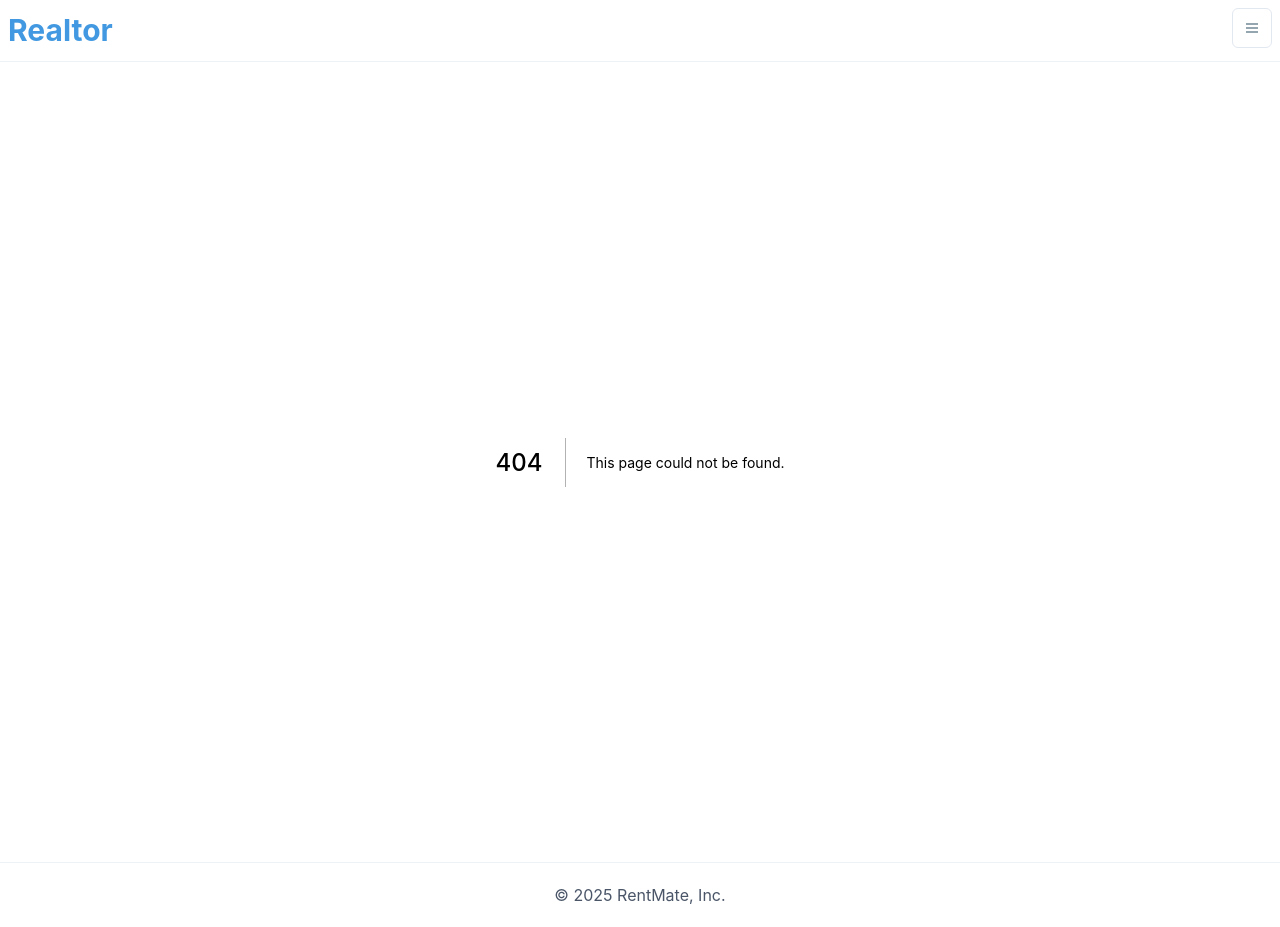
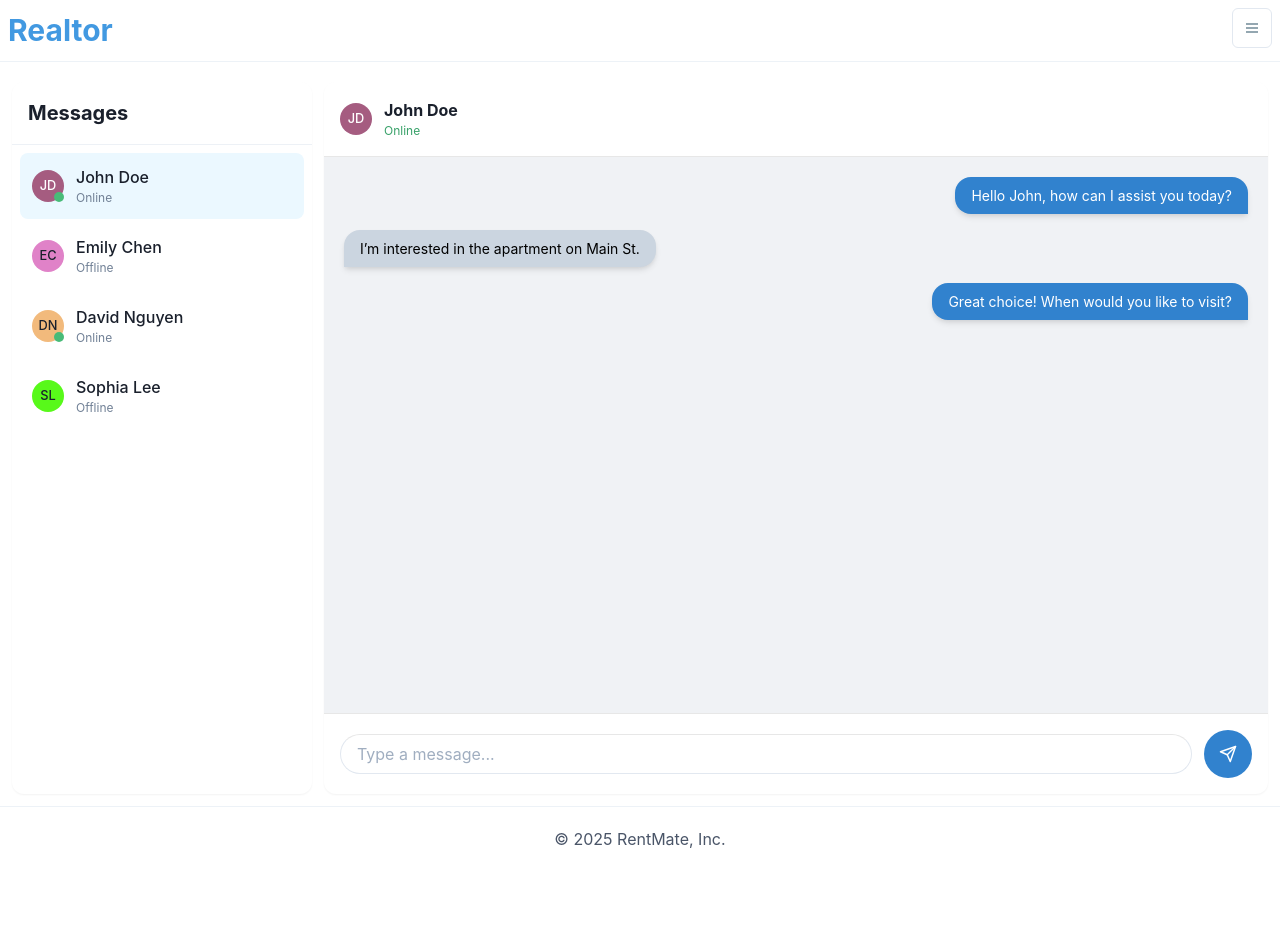
Before and after one commit to NguyenTrongKhoa595/Software-Engineering-Process-Tools, a Next.js app: page /messages in a window 1280 px wide. Before the commit this address had no page. After the commit the page ends 871 px from the top, so only its background shows below. Built offline with nearby package versions, Linux system fonts and the light colour scheme.

Commit message:
Create message.js
display UI for message

```diff
--- /dev/null
+++ b/pages/messages.js
@@ -0,0 +1,161 @@
+import { useState } from "react";
+import {
+  Box,
+  Flex,
+  Text,
+  VStack,
+  HStack,
+  Avatar,
+  Input,
+  IconButton,
+  Divider,
+  useColorModeValue,
+  Badge,
+} from "@chakra-ui/react";
+import { FiSend } from "react-icons/fi";
+
+export default function MessagesPage() {
+  const [selectedUser, setSelectedUser] = useState("John Doe");
+  const [message, setMessage] = useState("");
+  const [chat, setChat] = useState([
+    { from: "manager", text: "Hello John, how can I assist you today?" },
+    { from: "customer", text: "I’m interested in the apartment on Main St." },
+    { from: "manager", text: "Great choice! When would you like to visit?" },
+  ]);
+
+  const users = [
+    { name: "John Doe", online: true },
+    { name: "Emily Chen", online: false },
+    { name: "David Nguyen", online: true },
+    { name: "Sophia Lee", online: false },
+  ];
+
+  const sendMessage = () => {
+    if (message.trim() === "") return;
+    setChat([...chat, { from: "manager", text: message }]);
+    setMessage("");
+  };
+
+  return (
+    <Flex height="92vh" p={3} mt={2} gap={3} >
+      {/* Sidebar */}
+      <Box
+        w="300px"
+        bg={useColorModeValue("white", "gray.800")}
+        shadow="sm"
+        borderRadius="xl"
+        overflow="hidden"
+      >
+        <Text fontWeight="bold" fontSize="xl" p={4}>
+          Messages
+        </Text>
+
+        <Divider />
+
+        <VStack spacing={1} align="stretch" maxH="83vh" overflowY="auto" p={2}>
+          {users.map((u) => (
+            <HStack
+              key={u.name}
+              p={3}
+              borderRadius="lg"
+              cursor="pointer"
+              transition="0.2s"
+              bg={selectedUser === u.name ? "blue.50" : "transparent"}
+              _hover={{ bg: "blue.100" }}
+              onClick={() => setSelectedUser(u.name)}
+              spacing={3}
+            >
+              <Box position="relative">
+                <Avatar size="sm" name={u.name} />
+                {u.online && (
+                  <Badge
+                    position="absolute"
+                    bottom="0"
+                    right="0"
+                    bg="green.400"
+                    borderRadius="full"
+                    boxSize="10px"
+                  ></Badge>
+                )}
+              </Box>
+              <VStack align="start" spacing={0}>
+                <Text fontWeight="medium">{u.name}</Text>
+                <Text fontSize="xs" color="gray.500">
+                  {u.online ? "Online" : "Offline"}
+                </Text>
+              </VStack>
+            </HStack>
+          ))}
+        </VStack>
+      </Box>
+
+      {/* Chat Window */}
+      <Flex
+        flex="1"
+        direction="column"
+        bg={useColorModeValue("white", "gray.800")}
+        shadow="sm"
+        borderRadius="xl"
+      >
+        {/* Header */}
+        <HStack p={4} spacing={3} borderBottom="1px solid #e7e7e7">
+          <Avatar size="sm" name={selectedUser} />
+          <VStack align="start" spacing={0}>
+            <Text fontWeight="bold">{selectedUser}</Text>
+            <Text fontSize="xs" color="green.500">
+              Online
+            </Text>
+          </VStack>
+        </HStack>
+
+        {/* Messages */}
+        <VStack
+          flex="1"
+          p={5}
+          spacing={4}
+          overflowY="auto"
+          align="stretch"
+          bg={useColorModeValue("#f0f2f5", "gray.700")}
+        >
+          {chat.map((m, index) => (
+            <Flex key={index} justify={m.from === "manager" ? "flex-end" : "flex-start"}>
+              <Box
+                bg={m.from === "manager" ? "blue.500" : "gray.300"}
+                color={m.from === "manager" ? "white" : "black"}
+                px={4}
+                py={2}
+                borderRadius="2xl"
+                borderBottomRightRadius={m.from === "manager" ? "0" : "2xl"}
+                borderBottomLeftRadius={m.from !== "manager" ? "0" : "2xl"}
+                maxW="70%"
+                fontSize="sm"
+                shadow="md"
+              >
+                {m.text}
+              </Box>
+            </Flex>
+          ))}
+        </VStack>
+
+        {/* Message Input */}
+        <HStack p={4} borderTop="1px solid #e7e7e7" spacing={3}>
+          <Input
+            placeholder="Type a message..."
+            value={message}
+            onChange={(e) => setMessage(e.target.value)}
+            bg={useColorModeValue("white", "gray.600")}
+            borderRadius="full"
+            onKeyDown={(e) => e.key === "Enter" && sendMessage()}
+          />
+          <IconButton
+            icon={<FiSend />}
+            colorScheme="blue"
+            borderRadius="full"
+            size="lg"
+            onClick={sendMessage}
+          />
+        </HStack>
+      </Flex>
+    </Flex>
+  );
+}
```
